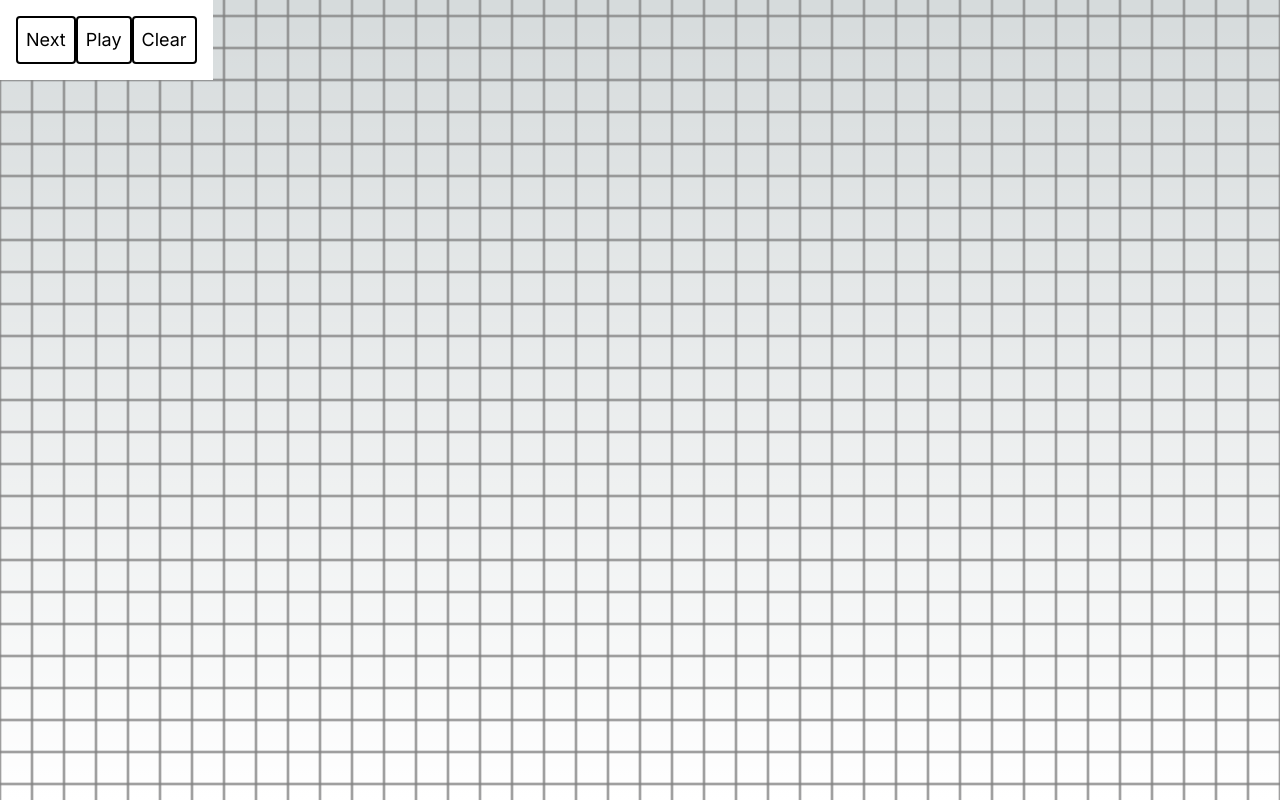
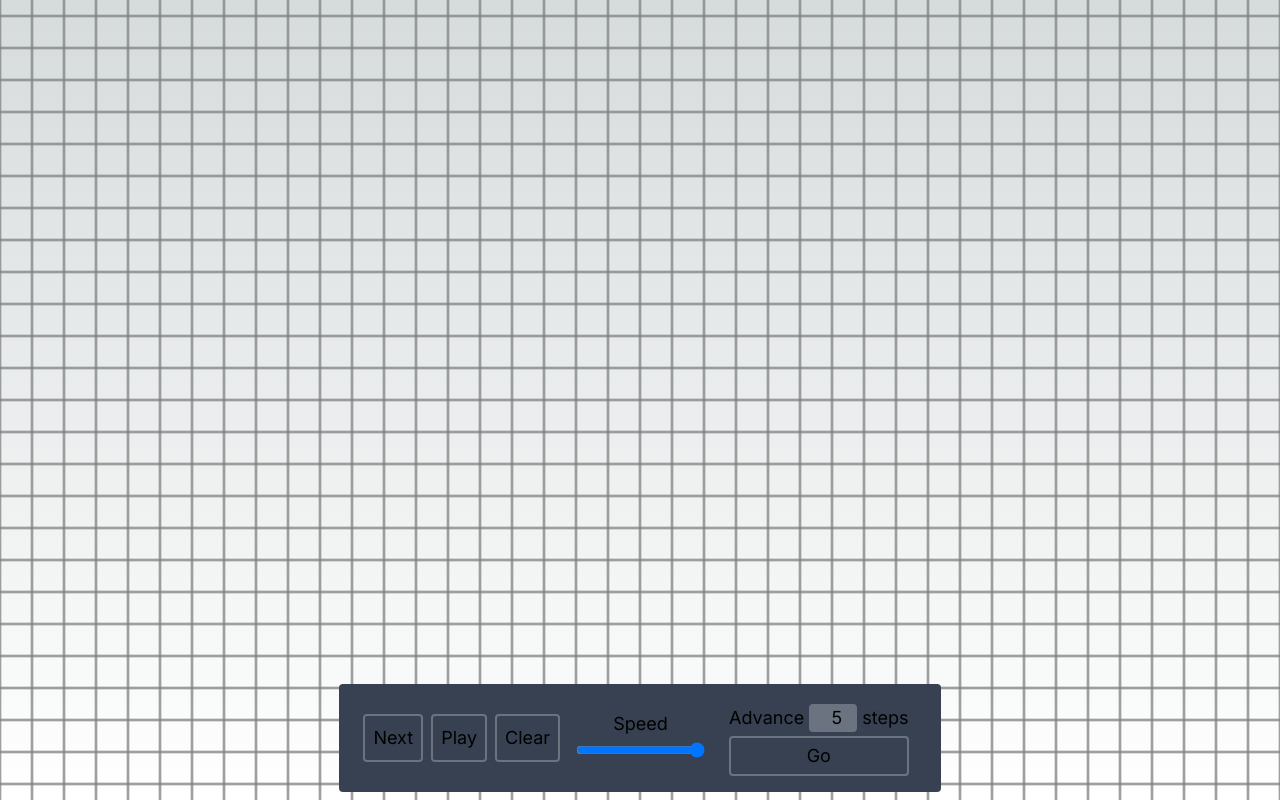
Before and after one commit to fizzy-drinks/life, a Next.js app: page /life in a window 1280 px wide. Built offline with nearby package versions, Linux system fonts and the light colour scheme.

Commit message:
Add skip function

```diff
--- a/src/components/GameOfLife.tsx
+++ b/src/components/GameOfLife.tsx
@@ -40,18 +40,16 @@ const GameOfLife = () => {
     [x - 1, y - 1],
   ];
 
-  const neighbourCount = (x: number, y: number): number => {
-    const all = neighbourCoords(x, y).map(
-      ([x, y]) => liveCells[x]?.[y] === true,
-    );
+  const neighbourCount = (state: GameState, x: number, y: number): number => {
+    const all = neighbourCoords(x, y).map(([x, y]) => state[x]?.[y] === true);
 
     return all.reduce((a, i) => a + Number(i), 0);
   };
 
-  const next = () => {
+  const getNextState = (state: GameState): GameState => {
     const newState: GameState = {};
 
-    Object.entries(liveCells).forEach(([x, row]) => {
+    Object.entries(state).forEach(([x, row]) => {
       Object.entries(row)
         .filter(([, active]) => active)
         .forEach(([y]) => {
@@ -59,11 +57,11 @@ const GameOfLife = () => {
           const ny = Number(y);
 
           const deadNeighbours = neighbourCoords(nx, ny).filter(
-            ([x, y]) => liveCells[x]?.[y] !== true,
+            ([x, y]) => state[x]?.[y] !== true,
           );
 
           deadNeighbours.forEach(([x, y]) => {
-            const liveNeighbours = neighbourCount(x, y);
+            const liveNeighbours = neighbourCount(state, x, y);
             if (liveNeighbours !== 3) return;
 
             if (!newState[x]) newState[x] = {};
@@ -71,7 +69,7 @@ const GameOfLife = () => {
             newState[x][y] = true;
           });
 
-          const liveNeighbours = neighbourCount(nx, ny);
+          const liveNeighbours = neighbourCount(state, nx, ny);
           if (liveNeighbours < 2 || liveNeighbours > 3) return;
 
           if (!newState[nx]) newState[nx] = {};
@@ -80,16 +78,28 @@ const GameOfLife = () => {
         });
     });
 
+    return newState;
+  };
+
+  const next = (steps = 1) => {
+    let newState = liveCells;
+    for (let i = 0; i < steps; i++) {
+      newState = getNextState(newState);
+    }
+
     setLiveCells(newState);
   };
 
+  const [speed, setSpeed] = useState(1);
   const [playing, setPlaying] = useState(false);
   const togglePlay = () => {
     if (!playing) next();
     setPlaying((p) => !p);
   };
 
-  useInterval(next, playing ? 1000 : null);
+  useInterval(next, playing ? 1000 / speed : null);
+
+  const [skip, setSkip] = useState<number>(5);
 
   return (
     <>
@@ -100,22 +110,62 @@ const GameOfLife = () => {
         onNavigate={moveCenter}
         center={center}
       />
-      <div className='bg-white p-4 text-lg text-black absolute'>
-        <button onClick={next} className='rounded border-2 border-black p-2'>
+      <div className='absolute bottom-0 w-full flex justify-center'>
+        <div
+          className='
+            m-2 mx-auto flex justify-center gap-2 items-center
+            bg-gray-700 py-2 px-6 text-lg rounded
+          '
+        >
+          <button
+            onClick={() => next()}
+            className='rounded border-2 border-gray-500 p-2'
+          >
             Next
           </button>
           <button
             onClick={togglePlay}
-          className='rounded border-2 border-black p-2'
+            className='rounded border-2 border-gray-500 p-2'
           >
             {playing ? 'Stop' : 'Play'}
           </button>
           <button
             onClick={() => setLiveCells({})}
-          className='rounded border-2 border-black p-2'
+            className='rounded border-2 border-gray-500 p-2'
           >
             Clear
           </button>
+          <div className='p-2'>
+            <label htmlFor='speed' className='block text-center'>
+              Speed
+            </label>
+            <input
+              id='speed'
+              type='range'
+              min={1}
+              max={5}
+              onChange={(e) => setSpeed(Number(e.target.value))}
+            />
+          </div>
+          <div className='p-2'>
+            <label className='block text-center'>
+              Advance{' '}
+              <input
+                type='number'
+                onChange={(e) => setSkip(Number(e.target.value))}
+                value={skip}
+                className='text-black w-12 text-right rounded bg-gray-500 my-1'
+              />{' '}
+              steps
+            </label>
+            <button
+              className='w-full border-2 rounded border-gray-500 p-1'
+              onClick={() => next(skip)}
+            >
+              Go
+            </button>
+          </div>
+        </div>
       </div>
     </>
   );
```
Lines whose indentation alone changed are shown as unchanged.
